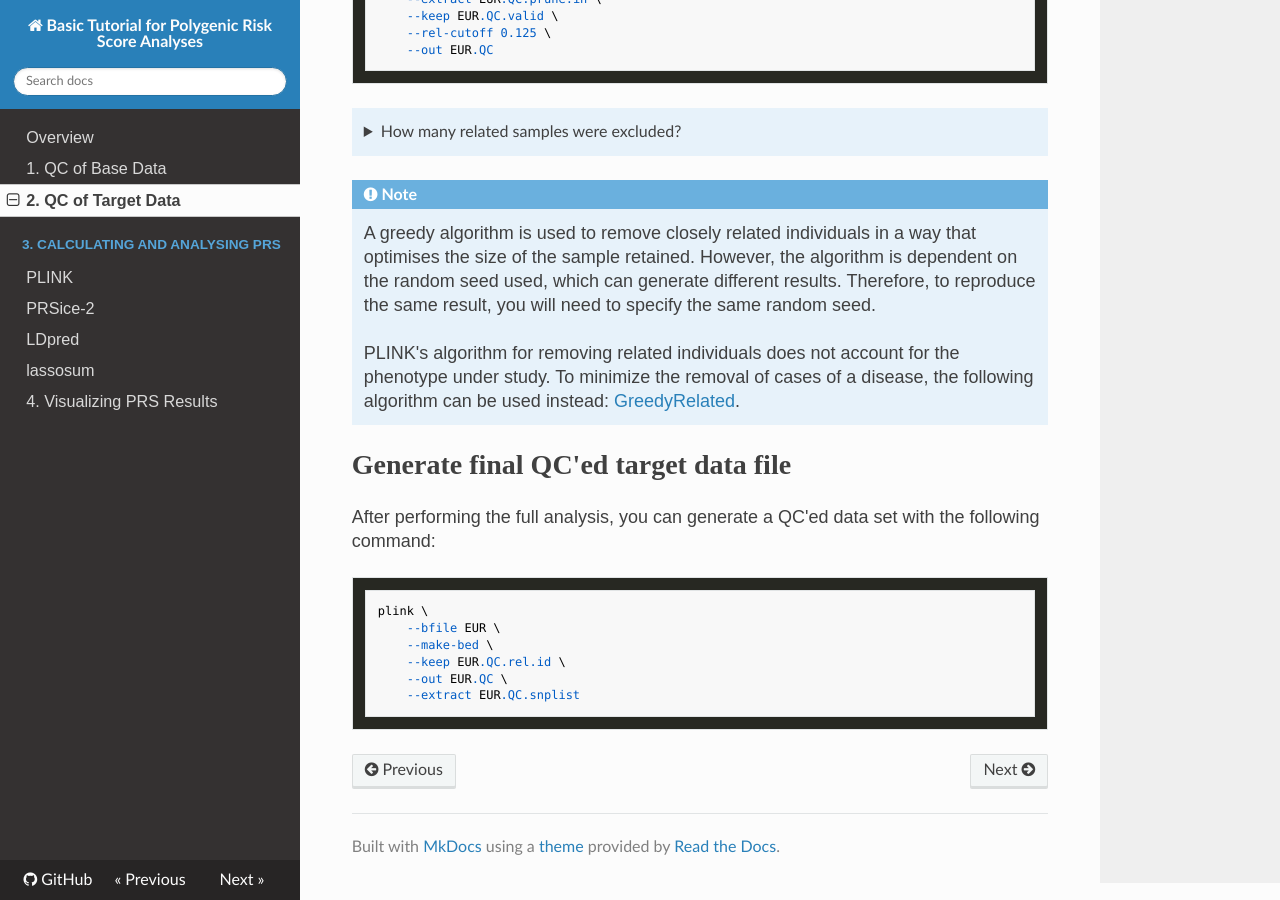
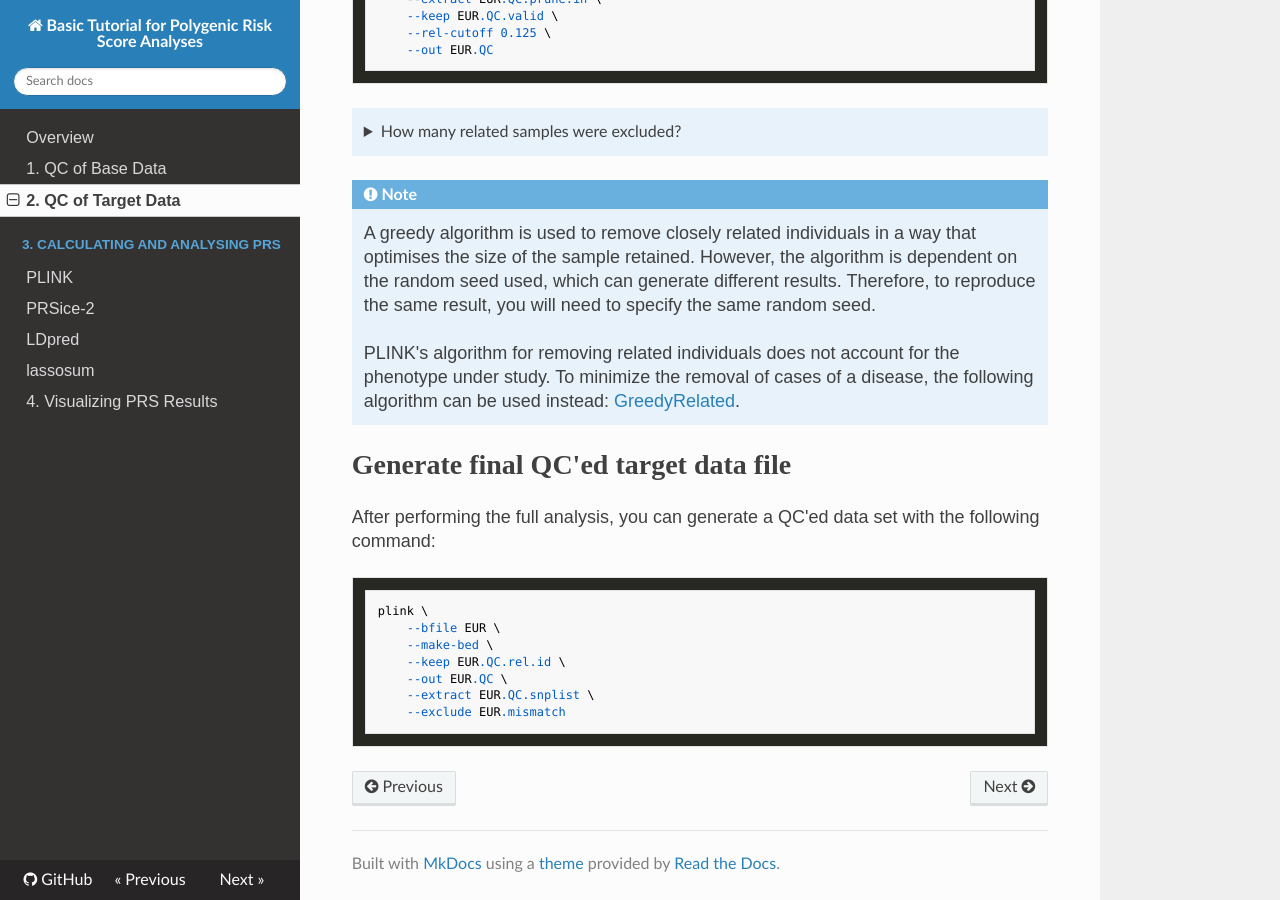
Before and after one commit to choishingwan/PRS-Tutorial, an MkDocs documentation site: the page built from docs/target.md, in a window 1280 px wide and 900 px high, scrolled down 9420 px. Built offline with MkDocs 1.6.1, drawn with Linux system fonts in a browser that asks for light colours; nearby versions of some CDN libraries; formulas are drawn with MathJax 3.

Commit message:
[Update] formatting change and also remove mismatched SNPs

````diff
--- a/docs/target.md
+++ b/docs/target.md
@@ -390,5 +390,6 @@ plink \
     --make-bed \
     --keep EUR.QC.rel.id \
     --out EUR.QC \
-    --extract EUR.QC.snplist
+    --extract EUR.QC.snplist \
+    --exclude EUR.mismatch
 ```
````
